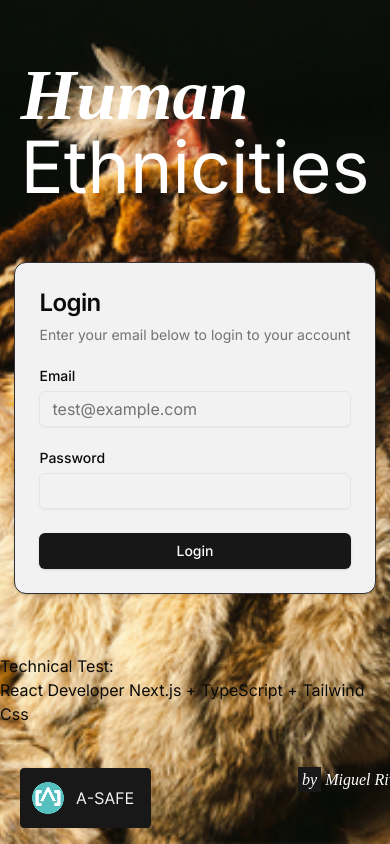
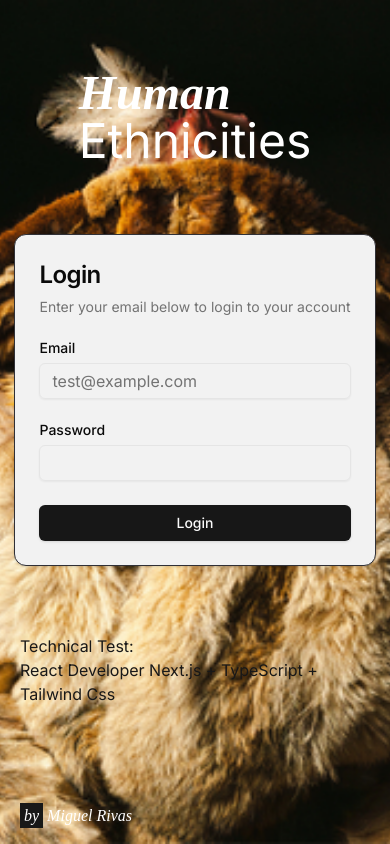
Before and after one commit to miuel/ethnicities, a Next.js app: page / in a window 390 px wide. Built offline with nearby package versions, Linux system fonts and the light colour scheme; no server answers.

Commit message:
styled login for mobile

```diff
--- a/src/app/page.tsx
+++ b/src/app/page.tsx
@@ -65,10 +65,10 @@ export default function Home() {
       </div>
       <div className="md:hidden flex flex-col items-center justify-evenly h-screen">
         <div>
-          <h1 className=" italic font-bold text-7xl font-editorialNew text-white">
+          <h1 className="italic font-bold text-5xl font-editorialNew text-white">
             Human
           </h1>
-          <h1 className="text-7xl text-white">Ethnicities</h1>
+          <h1 className="text-5xl text-white">Ethnicities</h1>
         </div>
         <img
           className=" w-full h-full object-cover absolute top-0 left-0 -z-10"
@@ -77,13 +77,13 @@ export default function Home() {
           loading="lazy"
         />
         <LoginForm />
-        <div>
+        <div className="mx-5 md:mx-0 text-asafeBlack md:text-white">
           <p>Technical Test: </p>
           <p>React Developer Next.js + TypeScript + Tailwind Css</p>
         </div>
         <div className="flex flex-col text-asafeBlack items-center">
           <div className="absolute left-5 bottom-4 flex justify-between w-full">
-            <img src="/images/logo_asafe.png" alt="Description of image" loading="lazy" />
+
             <a
               className="text-white font-editorialNew italic"
               href="https://mr-web-iota.vercel.app/"
```
